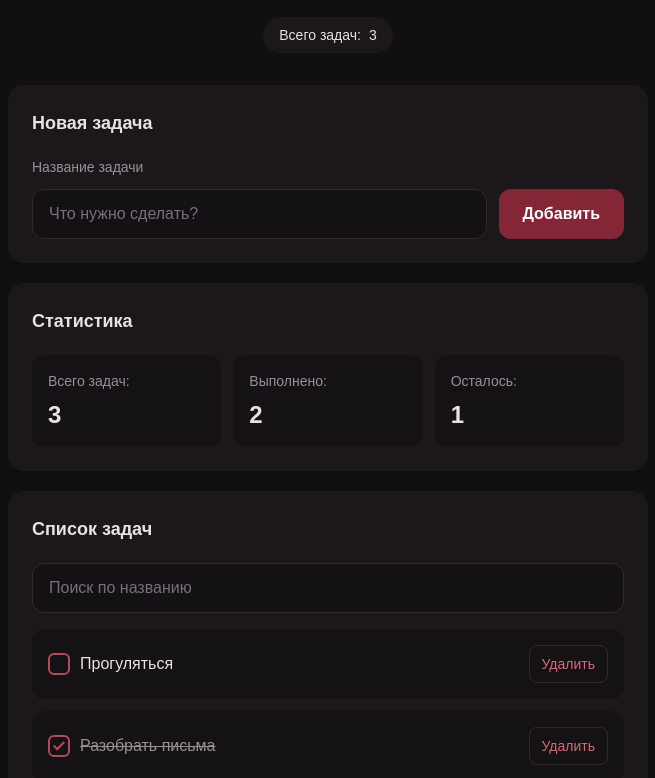
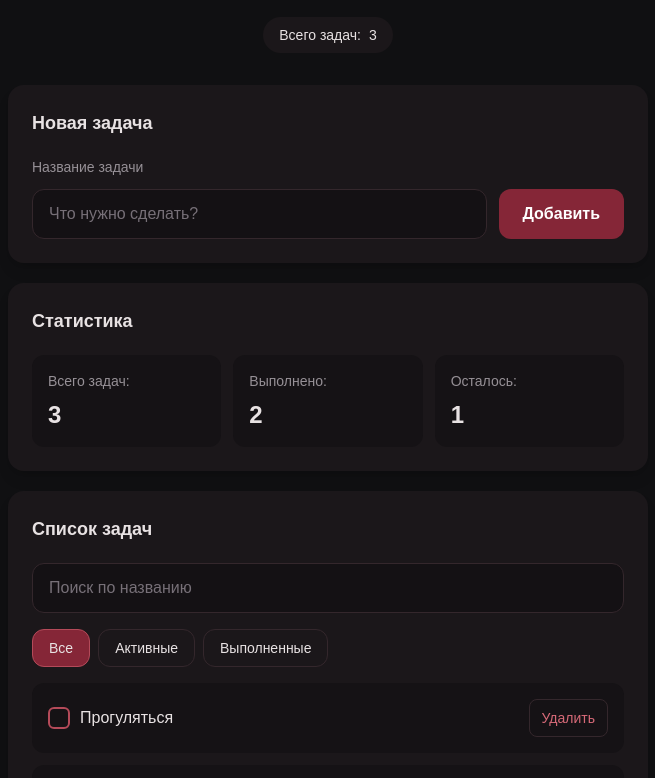
Before and after one commit to ewlessk/Task-Manager, a plain HTML site: page index.html in a window 1280 px wide. Shown: the part 135-913 px from the top of the page, without its empty margins (312-967 px from the left). Drawn offline with nearby package versions, Linux system fonts and the light colour scheme.

Commit message:
фильтр

```diff
--- a/index.html
+++ b/index.html
@@ -109,6 +109,29 @@
           placeholder="Поиск по названию"
           class="mb-4 w-full rounded-xl border border-[var(--border-color)] bg-[#141114] px-4 py-3 text-[var(--text-color)] placeholder:text-[#777078] outline-none transition focus:border-[var(--accent-color)] focus:ring-2 focus:ring-[var(--accent-color)]/20"
         />
+        <div id="filters" class="mb-4 flex flex-wrap gap-2">
+          <button
+            type="button"
+            data-filter="all"
+            class="rounded-xl border border-[var(--border-color)] px-4 py-2 text-sm text-[var(--text-color)] transition hover:border-[var(--accent-color)] aria-pressed:border-[var(--accent-color)] aria-pressed:bg-[var(--primary-color)]"
+          >
+            Все
+          </button>
+          <button
+            type="button"
+            data-filter="active"
+            class="rounded-xl border border-[var(--border-color)] px-4 py-2 text-sm text-[var(--text-color)] transition hover:border-[var(--accent-color)] aria-pressed:border-[var(--accent-color)] aria-pressed:bg-[var(--primary-color)]"
+          >
+            Активные
+          </button>
+          <button
+            type="button"
+            data-filter="completed"
+            class="rounded-xl border border-[var(--border-color)] px-4 py-2 text-sm text-[var(--text-color)] transition hover:border-[var(--accent-color)] aria-pressed:border-[var(--accent-color)] aria-pressed:bg-[var(--primary-color)]"
+          >
+            Выполненные
+          </button>
+        </div>
 
         <ul id="task-list" class="space-y-3"></ul>
 
--- a/script.js
+++ b/script.js
@@ -9,6 +9,8 @@ const statsCompleted = document.getElementById("stats-completed");
 const statsActive = document.getElementById("stats-active");
 const resetButton = document.getElementById("reset-button");
 const searchInput = document.getElementById("search-input");
+const filtersBox = document.getElementById("filters");
+const filterButtons = document.querySelectorAll("[data-filter]");
 
 const tasks = [
   {
@@ -29,6 +31,7 @@ const tasks = [
 ];
 
 let searchQuery = "";
+let currentFilter = "all";
 
 const generateId = () => Date.now();
 
@@ -137,8 +140,18 @@ const updateStats = () => {
 };
 
 const renderTasks = () => {
-  const visibleTasks = searchTasks(tasks, searchQuery);
+  const byFilter = getTasksByFilter(currentFilter);
+  const visibleTasks = searchTasks(byFilter, searchQuery);
+
   taskList.replaceChildren(...visibleTasks.map(createTaskElement));
+
+  filterButtons.forEach((button) => {
+    button.setAttribute(
+      "aria-pressed",
+      button.dataset.filter === currentFilter,
+    );
+  });
+
   updateStats();
   emptyMessage.hidden = tasks.length > 0;
 };
@@ -162,6 +175,14 @@ taskForm.addEventListener("submit", (event) => {
 // поиск по буквам без нжимания кнопки
 searchInput.addEventListener("input", (event) => {
   searchQuery = event.target.value;
+  renderTasks();
+});
+// переключение фильтров
+filtersBox.addEventListener("click", (event) => {
+  const button = event.target.closest("[data-filter]");
+  if (!button) return;
+
+  currentFilter = button.dataset.filter;
   renderTasks();
 });
 
```
